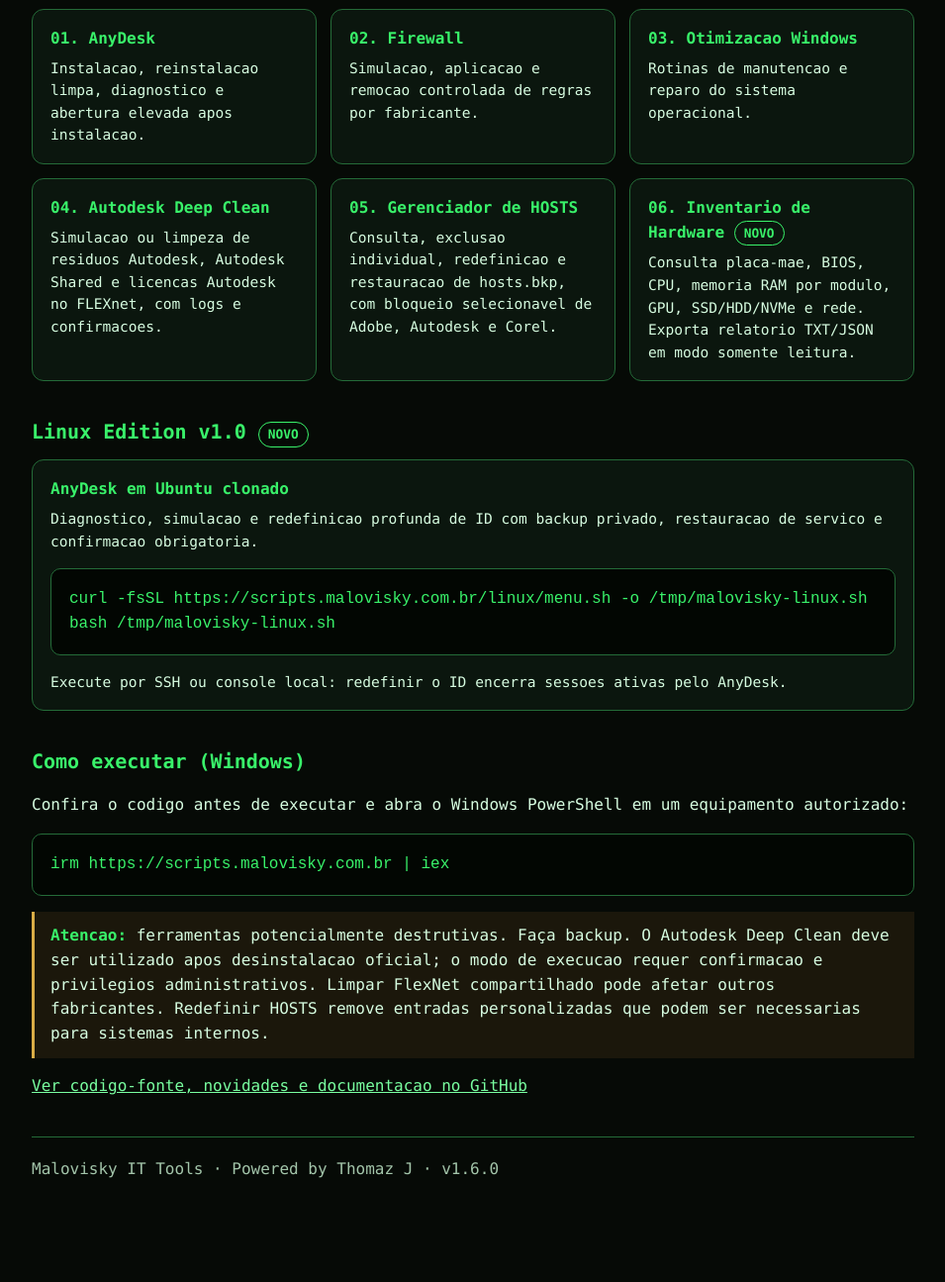
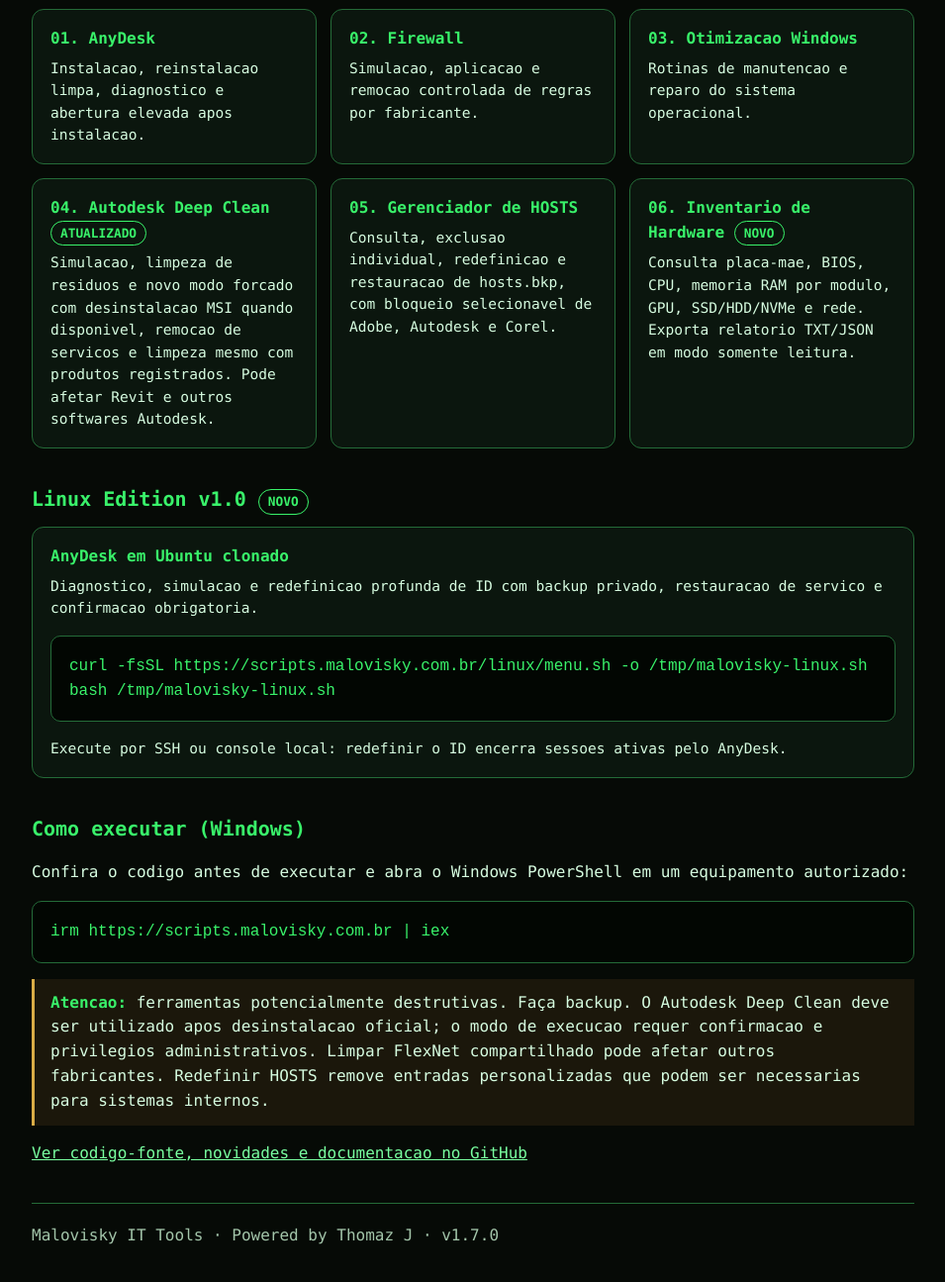
Before and after one commit to malovisky/malovisky-it-tools, a plain HTML site: page public/sobre/index.html in a window 1280 px wide. Shown: the part 389-1684 px from the top of the page at 99% size, without its empty margins (162-1117 px from the left). Before the commit the page ends 1639 px from the top, so only its background shows below. Drawn offline with Linux system fonts and the light colour scheme.

Commit message:
release: Malovisky IT Tools v1.7.0 com modo forcar Autodesk

```diff
--- a/public/sobre/index.html
+++ b/public/sobre/index.html
@@ -3,8 +3,8 @@
 <head>
 <meta charset="utf-8">
 <meta name="viewport" content="width=device-width,initial-scale=1">
-<meta name="description" content="Malovisky IT Tools v1.6.0 - ferramentas PowerShell para manutencao Windows, AnyDesk, Firewall, otimizacao, Autodesk Deep Clean, gerenciador de HOSTS e inventario de hardware.">
-<title>Malovisky IT Tools v1.6.0 | Powered by Thomaz J</title>
+<meta name="description" content="Malovisky IT Tools v1.7.0 - ferramentas PowerShell para manutencao Windows, AnyDesk, Firewall, otimizacao, Autodesk Deep Clean, gerenciador de HOSTS e inventario de hardware.">
+<title>Malovisky IT Tools v1.7.0 | Powered by Thomaz J</title>
 <style>
 :root{color-scheme:dark}*{box-sizing:border-box}body{background:#060a06;color:#d6fce0;font:16px/1.55 Consolas,'Courier New',monospace;max-width:940px;margin:0 auto;padding:56px 24px}h1,h2,strong{color:#39f26a}h1{font-size:clamp(1.8rem,5vw,3.2rem);line-height:1.1;letter-spacing:.05em;margin-bottom:8px}h2{font-size:1.25rem;margin:36px 0 12px}.small,.muted{color:#a3c5aa}.version{color:#39f26a;font-weight:bold}.hero{border-bottom:1px solid #236735;padding-bottom:24px}.grid{display:grid;grid-template-columns:repeat(auto-fit,minmax(255px,1fr));gap:14px}.card{padding:17px 18px;border:1px solid #246b38;border-radius:12px;background:#0b160e}.card h3{color:#39f26a;margin:0 0 6px;font-size:1rem}.card p{margin:0;font-size:.91rem}.pill{display:inline-block;border:1px solid #39f26a;color:#39f26a;border-radius:999px;padding:2px 9px;font-size:.8rem}pre{overflow:auto;white-space:pre-wrap;word-break:break-all;background:#020602;border:1px solid #246b38;border-radius:10px;padding:18px;color:#39f26a}.warn{border-left:3px solid #d9ac46;padding:12px 16px;background:#1b170b}a{color:#79ffa0}footer{margin-top:38px;padding-top:20px;border-top:1px solid #246b38;color:#a3c5aa}
 </style>
@@ -16,7 +16,7 @@
 <article class="card"><h3>01. AnyDesk</h3><p>Instalacao, reinstalacao limpa, diagnostico e abertura elevada apos instalacao.</p></article>
 <article class="card"><h3>02. Firewall</h3><p>Simulacao, aplicacao e remocao controlada de regras por fabricante.</p></article>
 <article class="card"><h3>03. Otimizacao Windows</h3><p>Rotinas de manutencao e reparo do sistema operacional.</p></article>
-<article class="card"><h3>04. Autodesk Deep Clean</h3><p>Simulacao ou limpeza de residuos Autodesk, Autodesk Shared e licencas Autodesk no FLEXnet, com logs e confirmacoes.</p></article>
+<article class="card"><h3>04. Autodesk Deep Clean <span class="pill">ATUALIZADO</span></h3><p>Simulacao, limpeza de residuos e novo modo forcado com desinstalacao MSI quando disponivel, remocao de servicos e limpeza mesmo com produtos registrados. Pode afetar Revit e outros softwares Autodesk.</p></article>
 <article class="card"><h3>05. Gerenciador de HOSTS</h3><p>Consulta, exclusao individual, redefinicao e restauracao de hosts.bkp, com bloqueio selecionavel de Adobe, Autodesk e Corel.</p></article>
 <article class="card"><h3>06. Inventario de Hardware <span class="pill">NOVO</span></h3><p>Consulta placa-mae, BIOS, CPU, memoria RAM por modulo, GPU, SSD/HDD/NVMe e rede. Exporta relatorio TXT/JSON em modo somente leitura.</p></article>
 </div>
@@ -30,5 +30,5 @@ bash /tmp/malovisky-linux.sh</pre>
 <pre>irm https://scripts.malovisky.com.br | iex</pre>
 <p class="warn"><strong>Atencao:</strong> ferramentas potencialmente destrutivas. Faça backup. O Autodesk Deep Clean deve ser utilizado apos desinstalacao oficial; o modo de execucao requer confirmacao e privilegios administrativos. Limpar FlexNet compartilhado pode afetar outros fabricantes. Redefinir HOSTS remove entradas personalizadas que podem ser necessarias para sistemas internos.</p>
 <p><a href="https://github.com/malovisky/malovisky-it-tools">Ver codigo-fonte, novidades e documentacao no GitHub</a></p>
-<footer>Malovisky IT Tools &middot; Powered by Thomaz J &middot; v1.6.0</footer>
+<footer>Malovisky IT Tools &middot; Powered by Thomaz J &middot; v1.7.0</footer>
 </body></html>
```
Also changed, not shown: public/entry.txt, 2 other files.
